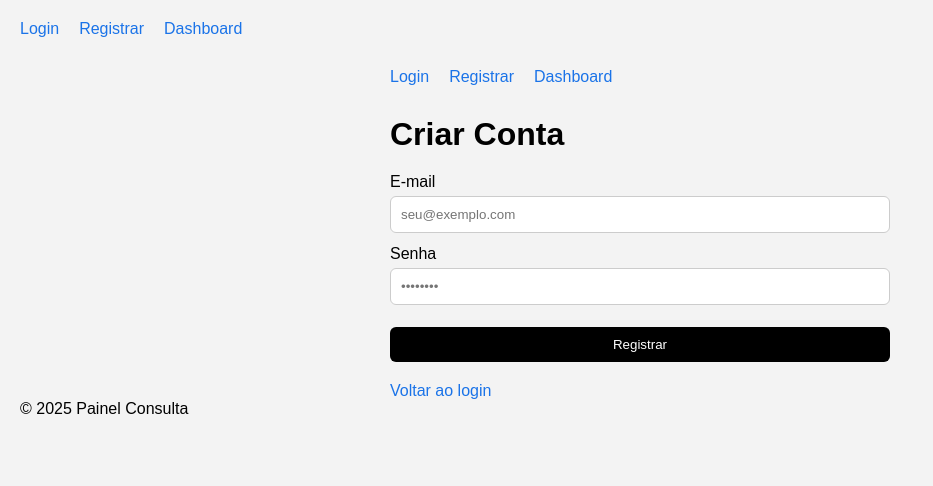
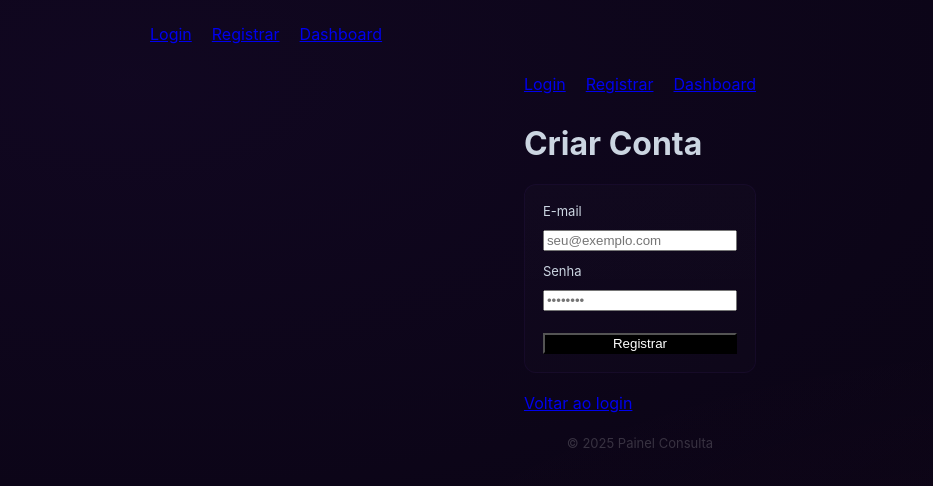
Before and after one commit to nk3unico1533/frontend-painel, a Next.js app: page /register in a window 1280 px wide. Shown: the top 486 px of the page, without its empty margins (0-933 px from the left). Built offline with nearby package versions, Linux system fonts and the light colour scheme.

Commit message:
Atualizar o globals.css

```diff
--- a/app/globals.css
+++ b/app/globals.css
@@ -1,29 +1,167 @@
-* {
-  margin: 0;
-  padding: 0;
-  box-sizing: border-box;
-  font-family: Arial, sans-serif;
+:root{
+  --bg-1: #0a0414;
+  --panel: rgba(20,10,30,0.6);
+  --muted: #cbd5e1;
+  --neon-pink: #ff4db8;
+  --neon-purple: #7c3aed;
+  --glass: rgba(255,255,255,0.03);
 }
 
-body {
-  background: #f3f3f3;
-  padding: 20px;
+*{box-sizing:border-box}
+html,body{height:100%}
+body{
+  margin:0;
+  font-family: Inter, ui-sans-serif, system-ui, -apple-system, "Segoe UI", Roboto, "Helvetica Neue", Arial;
+  background: radial-gradient(1200px 600px at 10% 10%, rgba(124,58,237,0.06), transparent),
+              radial-gradient(900px 400px at 90% 90%, rgba(255,77,184,0.03), transparent),
+              var(--bg-1);
+  color:var(--muted);
+  -webkit-font-smoothing:antialiased;
+  -moz-osx-font-smoothing:grayscale;
+  padding:24px;
 }
 
-a {
-  color: #1a73e8;
-  text-decoration: none;
+/* app shell */
+.app-shell{
+  max-width:980px;
+  margin:0 auto;
 }
 
-input {
-  padding: 10px;
-  border-radius: 6px;
-  border: 1px solid #ccc;
+/* header */
+header{
+  display:flex;
+  align-items:center;
+  justify-content:space-between;
+  gap:16px;
+  margin-bottom:18px;
 }
 
-button {
-  padding: 10px 18px;
-  border-radius: 6px;
-  border: none;
-  cursor: pointer;
+.brand{
+  display:flex;
+  gap:12px;
+  align-items:center;
 }
+.logo{
+  width:48px;
+  height:48px;
+  border-radius:10px;
+  background: linear-gradient(135deg, var(--neon-purple), var(--neon-pink));
+  box-shadow: 0 10px 30px rgba(124,58,237,0.12);
+  display:flex;
+  align-items:center;
+  justify-content:center;
+  color:white;
+  font-weight:700;
+}
+
+/* card */
+.card{
+  background: linear-gradient(180deg, rgba(255,255,255,0.02), rgba(255,255,255,0.01));
+  border: 1px solid rgba(255,255,255,0.03);
+  padding:18px;
+  border-radius:12px;
+  margin-bottom:16px;
+  box-shadow: 0 6px 24px rgba(3,6,23,0.6);
+}
+
+/* content */
+.content{
+  display:flex;
+  gap:20px;
+  align-items:flex-start;
+  flex-direction:column;
+}
+
+/* form */
+form{
+  background: linear-gradient(180deg, rgba(255,255,255,0.015), rgba(255,255,255,0.01));
+  padding:18px;
+  border-radius:12px;
+  border:1px solid rgba(124,58,237,0.06);
+}
+
+label{
+  display:block;
+  font-size:13px;
+  color:var(--muted);
+  margin-bottom:6px;
+}
+
+/* input neon contorno */
+.input{
+  width:100%;
+  padding:12px 14px;
+  border-radius:10px;
+  background:transparent;
+  color:var(--muted);
+  border:1px solid rgba(255,255,255,0.04);
+  outline:none;
+  transition: box-shadow .12s, border-color .12s;
+}
+.input:focus{
+  border-color: rgba(255,77,184,0.9);
+  box-shadow: 0 6px 30px rgba(124,58,237,0.06), 0 0 14px rgba(255,77,184,0.06);
+}
+
+/* button neon contorno (ghost) */
+.btn{
+  display:inline-flex;
+  align-items:center;
+  justify-content:center;
+  gap:8px;
+  padding:10px 14px;
+  border-radius:10px;
+  cursor:pointer;
+  font-weight:700;
+  letter-spacing:0.2px;
+  border:1px solid rgba(255,255,255,0.04);
+  background:transparent;
+  color:var(--muted);
+  transition: transform .08s ease, box-shadow .12s;
+}
+.btn:active{ transform: translateY(1px); }
+
+.btn-primary{
+  border: 1px solid rgba(255,77,184,0.9);
+  color: white;
+  background: linear-gradient(90deg, rgba(124,58,237,0.08), rgba(255,77,184,0.06));
+  box-shadow: 0 8px 30px rgba(124,58,237,0.06), 0 0 18px rgba(255,77,184,0.04);
+}
+.btn-primary:hover{
+  box-shadow: 0 12px 40px rgba(124,58,237,0.12), 0 0 24px rgba(255,77,184,0.08);
+}
+
+/* small text */
+.small{ font-size:13px; color:var(--muted); }
+
+/* layout two columns on wide screens */
+@media(min-width:900px){
+  .layout-two{
+    display:grid;
+    grid-template-columns: 1fr 360px;
+    gap:18px;
+  }
+}
+
+/* floating history */
+.float-block{
+  position:fixed;
+  right:18px;
+  bottom:18px;
+  width:280px;
+  z-index:999;
+  cursor:grab;
+  border-radius:10px;
+  padding:12px;
+  background: linear-gradient(180deg, rgba(124,58,237,0.03), rgba(255,77,184,0.02));
+  border:1px solid rgba(255,255,255,0.03);
+  box-shadow: 0 12px 40px rgba(3,6,23,0.6);
+}
+
+/* footer */
+.footer-small{
+  margin-top:22px;
+  text-align:center;
+  color:rgba(255,255,255,0.18);
+  font-size:13px;
+}
```
